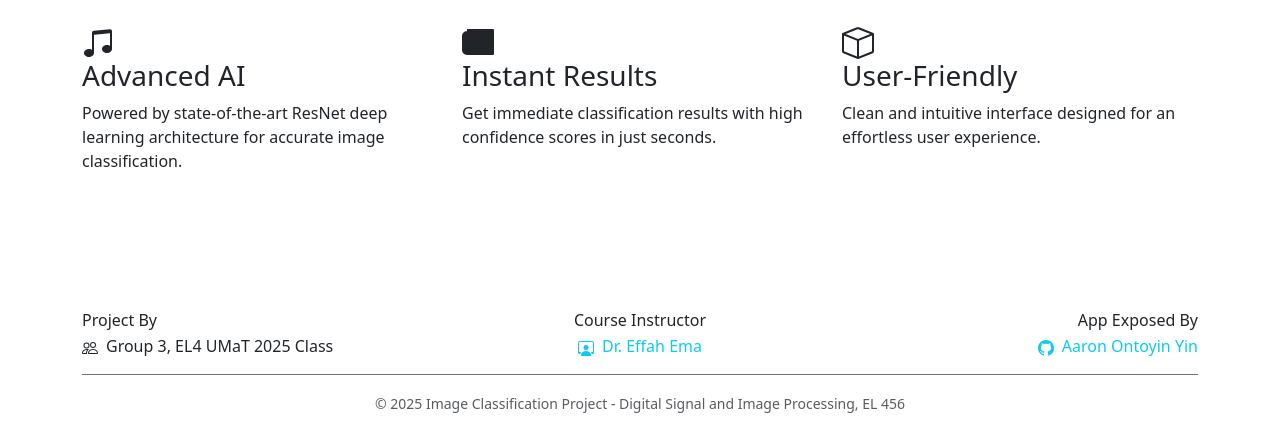
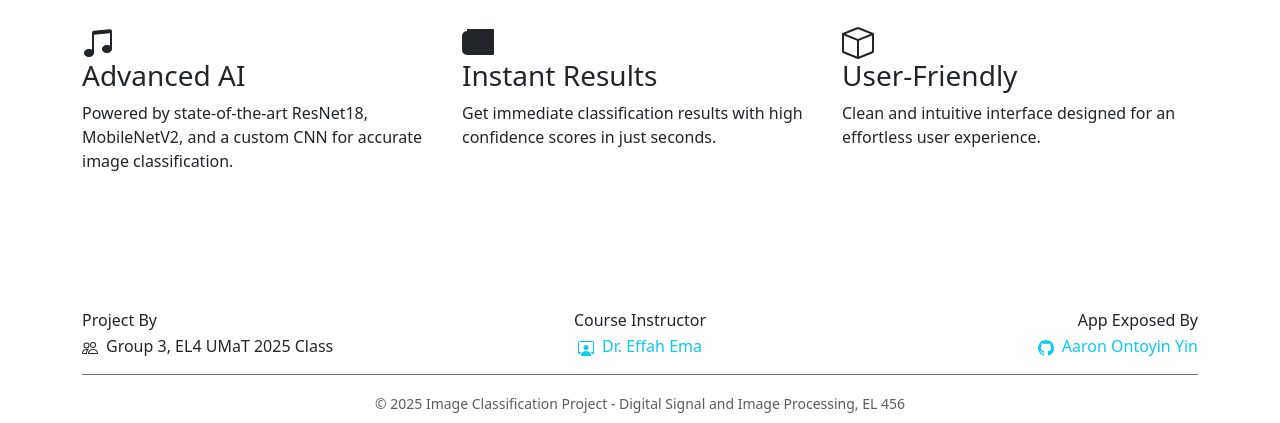
Before and after one commit to Aaron-Ontoyin/ImgClsProject, a Python web app: template src/templates/index.html in a window 1280 px wide. Shown: the part 377-800 px from the top of the page. Run offline with Jinja, Linux system fonts and the light colour scheme; the template is opened without the code that fills it, so the values that code supplies are empty.

```diff
--- a/src/templates/index.html
+++ b/src/templates/index.html
@@ -88,8 +88,7 @@
                                 </svg>
                             </div>
                             <h3>Advanced AI</h3>
-                            <p>Powered by state-of-the-art ResNet deep learning
-                                architecture for accurate image
+                            <p>Powered by state-of-the-art ResNet18, MobileNetV2, and a custom CNN for accurate image
                                 classification.</p>
                         </div>
                     </div>
```
